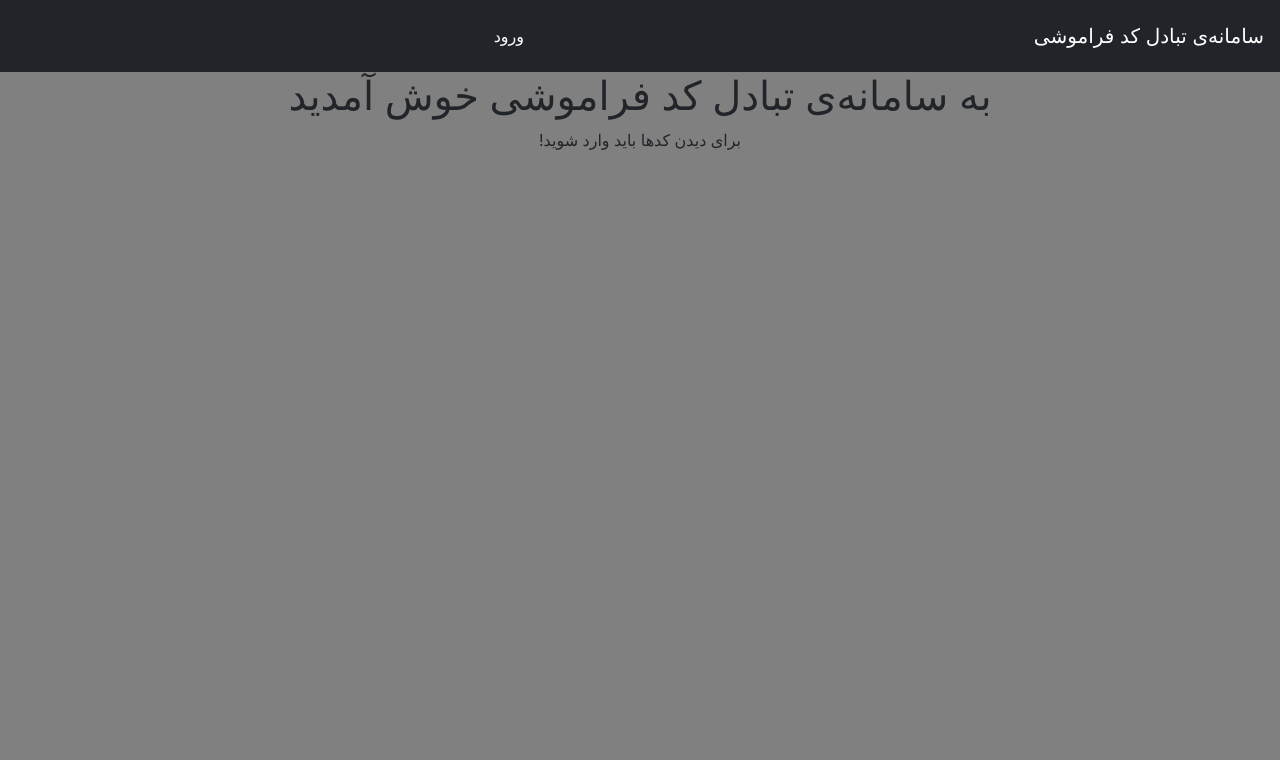
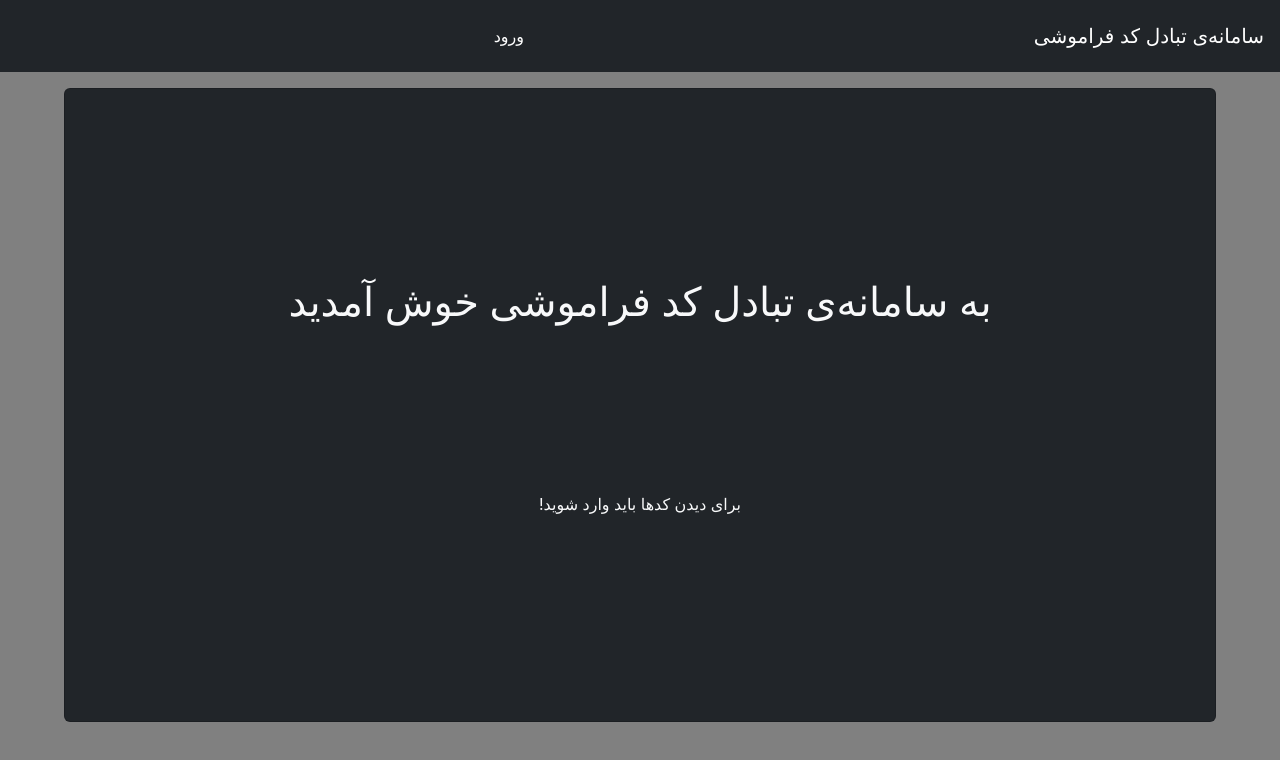
Before and after one commit to IIIphr/se_front_prj, a React (Create React App) app: page / in a window 1280 px wide. Shown: the top 760 px of the page. Built offline with nearby package versions, Linux system fonts and the light colour scheme.

Commit message:
Added some style to main page

```diff
--- a/src/App.js
+++ b/src/App.js
@@ -5,6 +5,8 @@ import { Fragment, useEffect } from 'react';
 import { change_f_name, change_stu_id, change_type, change_uni_id } from './userSlice';
 import { Link } from 'react-router-dom';
 import Navbarr from './Navbarr';
+import Card from 'react-bootstrap/Card';
+import Container from 'react-bootstrap/Container';
 
 function App() {
   const name = useSelector((state) => state.user.user_f_name);
@@ -13,8 +15,8 @@ function App() {
   const [cookies] = useCookies(['user_f_name', 'user_type', 'user_uni_id', 'user_stu_id']);
 
   useEffect(() => {
-    if(user_type == null){
-      if(cookies.user_type !== "undefined" && cookies.user_type){
+    if (user_type == null) {
+      if (cookies.user_type !== "undefined" && cookies.user_type) {
         dispatch(change_f_name(cookies.user_f_name));
         dispatch(change_type(cookies.user_type));
         dispatch(change_uni_id(cookies.user_uni_id));
@@ -26,13 +28,17 @@ function App() {
   return (
     <Fragment>
       <Navbarr />
-      <div className='app_root'>
-        <h1 className='rtl'>به سامانه‌ی تبادل کد فراموشی خوش آمدید</h1>
-        {user_type != null ?
-        <Link className='rtl' to='/list'>لیست کدها</Link>:
-        <p className='rtl'>برای دیدن کدها باید وارد شوید!</p>}
-      </div>
-    </Fragment>
+      <Container className='d-flex flex-column justify-content-center align-items-center min-vh-75'>
+        <Card bg='dark' text='light' className='min-vw-90 d-flex flex-column text-center p-3 m-3'>
+          <Card.Body className='d-flex flex-column justify-content-evenly align-items-center min-vh-75 min-vw-75'>
+            <h1 className='rtl'>به سامانه‌ی تبادل کد فراموشی خوش آمدید</h1>
+            {user_type != null ?
+            <Link className='btn btn-outline-light text-center rtl' to='/list'>لیست کدها</Link> :
+              <p className='rtl'>برای دیدن کدها باید وارد شوید!</p>}
+          </Card.Body>
+        </Card>
+      </Container>
+    </Fragment >
   );
 }
 
```
